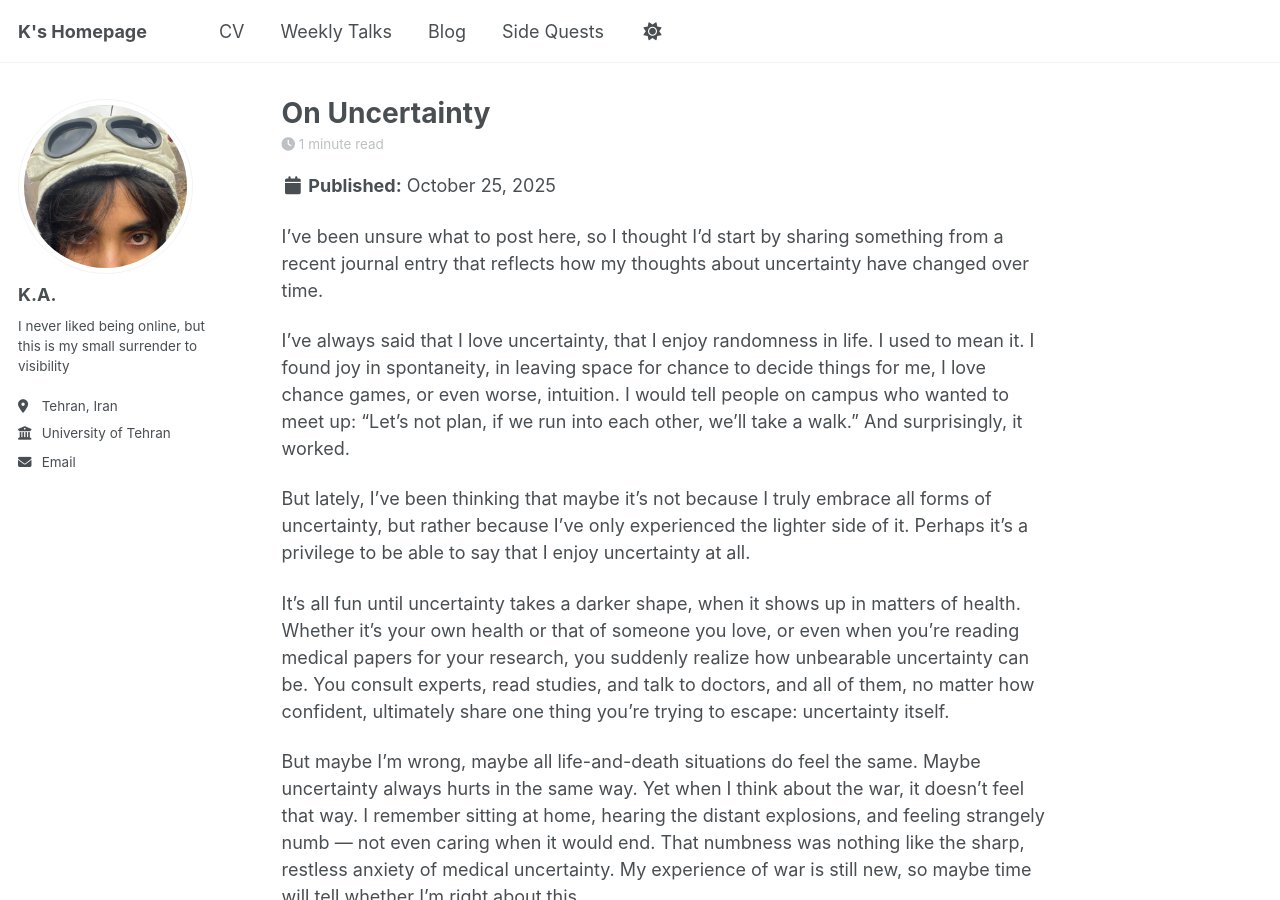
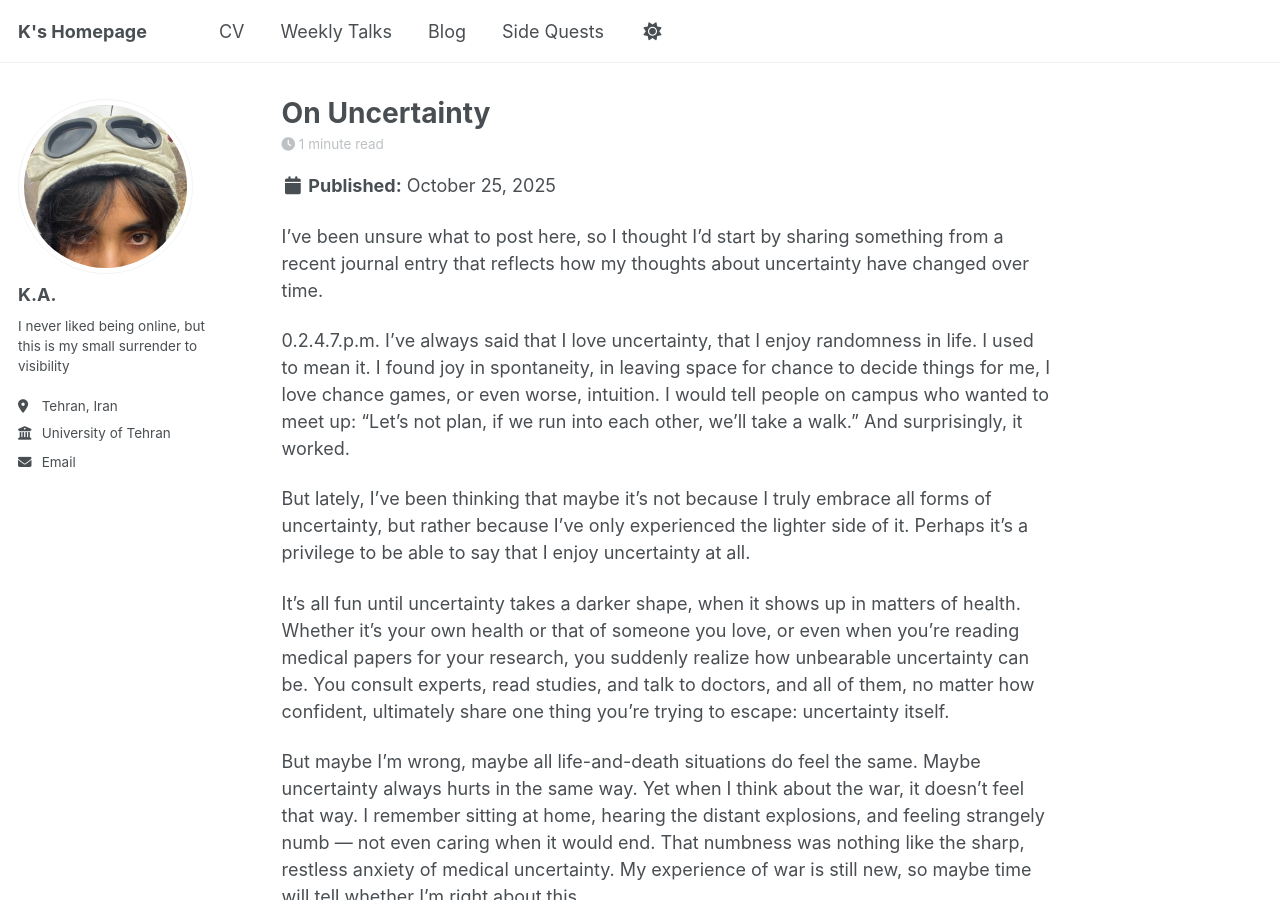
Before and after one commit to kabdollahi/kabdollahi.github.io, a Jekyll site: the page built from _posts/2012-08-14-blog-post-1.md, in a window 1280 px wide and 900 px high. Built offline with Jekyll 4.4.1, drawn with Linux system fonts in a browser that asks for light colours; a script that is not in the unit is left out.

Commit message:
Update 2012-08-14-blog-post-1.md

```diff
--- a/_posts/2012-08-14-blog-post-1.md
+++ b/_posts/2012-08-14-blog-post-1.md
@@ -11,6 +11,7 @@ tags:
 
 I’ve been unsure what to post here, so I thought I’d start by sharing something from a recent journal entry that reflects how my thoughts about uncertainty have changed over time.
 
+0.2.4.7.p.m.
 I’ve always said that I love uncertainty, that I enjoy randomness in life. I used to mean it. I found joy in spontaneity, in leaving space for chance to decide things for me, I love chance games, or even worse, intuition. I would tell people on campus who wanted to meet up: “Let’s not plan, if we run into each other, we’ll take a walk.” And surprisingly, it worked.
 
 But lately, I’ve been thinking that maybe it’s not because I truly embrace all forms of uncertainty, but rather because I’ve only experienced the lighter side of it. Perhaps it’s a privilege to be able to say that I enjoy uncertainty at all.
```
